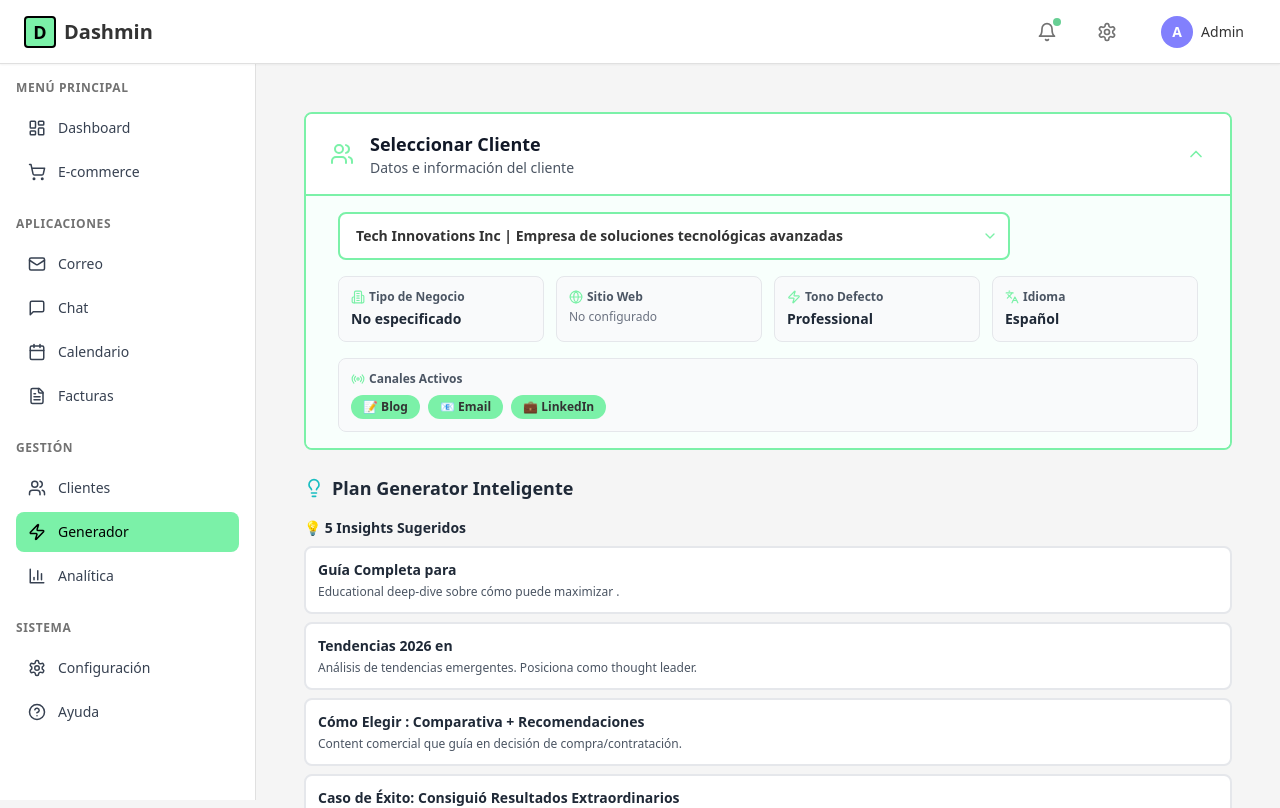
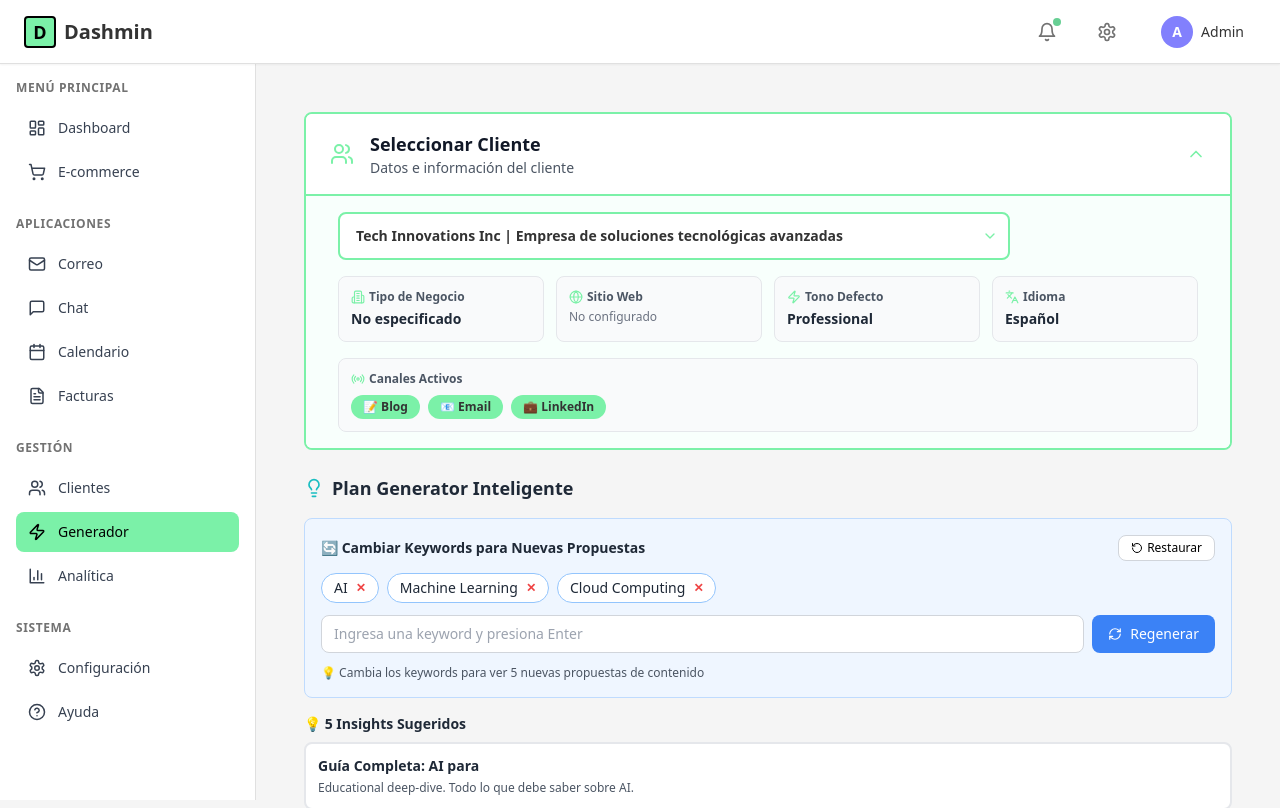
Before and after one commit to ioranadigital/io-neruda, a Next.js app in the folder frontend/: page /generators in a window 1280 px wide. Shown: the top 808 px of the page. Built offline with nearby package versions, Linux system fonts and the light colour scheme.

Commit message:
feat: add manual keyword changing to regenerate insights dynamically

```diff
--- a/frontend/src/components/panels/PlanGeneratorInteligente.tsx
+++ b/frontend/src/components/panels/PlanGeneratorInteligente.tsx
@@ -2,7 +2,7 @@
 
 import React, { useState, useEffect } from 'react';
 import { Client } from '../../types/client';
-import { Lightbulb } from 'lucide-react';
+import { Lightbulb, RefreshCw, RotateCcw } from 'lucide-react';
 
 export type InsightOrigin = 'direct_idea' | 'keyword_seo' | 'obsidian_drive';
 
@@ -25,49 +25,50 @@ interface PlanGeneratorInteligenteProps {
   onInsightSelect?: (insight: InsightSuggestion) => void;
 }
 
-const generateInsights = (client: Client | null): InsightSuggestion[] => {
-  if (!client) return [];
+const generateInsights = (keywords: string[], client: Client | null): InsightSuggestion[] => {
+  if (!client || keywords.length === 0) return [];
 
   const business = client.business_type || '';
   const audience = client.target_audience || '';
   const pillars = client.content_pillars || [];
-  const keywords = client.keywords_niche || [];
   const proposition = client.unique_proposition || '';
+  const primaryKeyword = keywords[0];
+  const secondaryKeywords = keywords.slice(1);
 
   return [
     {
       id: '1',
-      title: `${proposition ? `${proposition}: ` : ''}Guía Completa para ${audience}`,
-      description: `Educational deep-dive sobre cómo ${audience} puede maximizar ${business}.`,
-      suggestedKeywords: keywords.slice(0, 3),
+      title: `Guía Completa: ${primaryKeyword} para ${audience}`,
+      description: `Educational deep-dive. Todo lo que ${audience} debe saber sobre ${primaryKeyword}.`,
+      suggestedKeywords: keywords,
       contentPillars: pillars.slice(0, 2),
     },
     {
       id: '2',
-      title: `Tendencias ${new Date().getFullYear()} en ${business}`,
-      description: `Análisis de tendencias emergentes. Posiciona como thought leader.`,
-      suggestedKeywords: [...keywords.slice(0, 2), `tendencias ${business.toLowerCase()}`],
+      title: `Tendencias ${new Date().getFullYear()} en ${primaryKeyword}`,
+      description: `Análisis de tendencias emergentes y futuro de ${primaryKeyword}. Posiciónate como experto.`,
+      suggestedKeywords: [...keywords, `tendencias ${primaryKeyword.toLowerCase()}`],
       contentPillars: pillars.slice(0, 2),
     },
     {
       id: '3',
-      title: `Cómo Elegir ${business}: Comparativa + Recomendaciones`,
-      description: `Content comercial que guía en decisión de compra/contratación.`,
-      suggestedKeywords: [...keywords, `mejor ${business.toLowerCase()}`],
+      title: `Cómo Elegir ${primaryKeyword}: Comparativa + Guía de Selección`,
+      description: `Content comercial. Guía al usuario en decisión de compra/contratación de ${primaryKeyword}.`,
+      suggestedKeywords: [...keywords, `mejor ${primaryKeyword.toLowerCase()}`],
       contentPillars: pillars.slice(0, 2),
     },
     {
       id: '4',
-      title: `${client.success_case || `Caso de Éxito: ${audience} Consiguió Resultados Extraordinarios`}`,
-      description: `Storytelling + datos con métricas concretas. Máximo social proof.`,
+      title: `${audience}: Casos de Éxito con ${primaryKeyword}`,
+      description: `Storytelling + datos. Demuestra valor real de ${primaryKeyword} con métricas concretas.`,
       suggestedKeywords: keywords.slice(0, 2),
       contentPillars: pillars.slice(0, 2),
     },
     {
       id: '5',
-      title: `${audience}: Errores Comunes a Evitar en ${business}`,
-      description: `Educational + Posicionamiento. Identifica pain points.`,
-      suggestedKeywords: keywords.slice(0, 3),
+      title: `Errores Comunes al Usar ${primaryKeyword} (y Cómo Evitarlos)`,
+      description: `Educational + Posicionamiento. Identifica pain points comunes en ${primaryKeyword}.`,
+      suggestedKeywords: keywords,
       contentPillars: pillars.slice(0, 2),
     },
   ];
@@ -84,6 +85,8 @@ export default function PlanGeneratorInteligente({
   onInsightSelect,
 }: PlanGeneratorInteligenteProps) {
   const [mounted, setMounted] = useState(false);
+  const [customKeywords, setCustomKeywords] = useState<string[]>([]);
+  const [keywordInput, setKeywordInput] = useState('');
   const [insights, setInsights] = useState<InsightSuggestion[]>([]);
   const [selectedInsightId, setSelectedInsightId] = useState<string | null>(null);
 
@@ -93,11 +96,40 @@ export default function PlanGeneratorInteligente({
 
   useEffect(() => {
     if (selectedClient && mounted) {
-      const newInsights = generateInsights(selectedClient);
+      const clientKeywords = selectedClient.keywords_niche || [];
+      setCustomKeywords(clientKeywords);
+      const newInsights = generateInsights(clientKeywords, selectedClient);
       setInsights(newInsights);
       setSelectedInsightId(null);
     }
   }, [selectedClient, mounted]);
+
+  const handleAddKeyword = () => {
+    if (keywordInput.trim() && !customKeywords.includes(keywordInput.trim())) {
+      const updatedKeywords = [...customKeywords, keywordInput.trim()];
+      setCustomKeywords(updatedKeywords);
+      setKeywordInput('');
+      const newInsights = generateInsights(updatedKeywords, selectedClient);
+      setInsights(newInsights);
+      setSelectedInsightId(null);
+    }
+  };
+
+  const handleRemoveKeyword = (idx: number) => {
+    const updatedKeywords = customKeywords.filter((_, i) => i !== idx);
+    setCustomKeywords(updatedKeywords);
+    const newInsights = generateInsights(updatedKeywords, selectedClient);
+    setInsights(newInsights);
+    setSelectedInsightId(null);
+  };
+
+  const handleResetKeywords = () => {
+    const clientKeywords = selectedClient?.keywords_niche || [];
+    setCustomKeywords(clientKeywords);
+    const newInsights = generateInsights(clientKeywords, selectedClient);
+    setInsights(newInsights);
+    setSelectedInsightId(null);
+  };
 
   const handleSelectInsight = (insight: InsightSuggestion) => {
     setSelectedInsightId(insight.id);
@@ -113,6 +145,59 @@ export default function PlanGeneratorInteligente({
         <Lightbulb size={20} style={{ color: '#18bdc1' }} />
         <h3 className="text-lg font-bold text-gray-800">Plan Generator Inteligente</h3>
       </div>
+
+      {/* Cambiar Keywords */}
+      {selectedClient && (
+        <div className="bg-blue-50 border border-blue-200 rounded-lg p-4 space-y-3">
+          <div className="flex items-center justify-between">
+            <label className="text-sm font-semibold text-gray-800">🔄 Cambiar Keywords para Nuevas Propuestas</label>
+            <button
+              onClick={handleResetKeywords}
+              className="flex items-center gap-1 px-3 py-1 text-xs bg-white border border-gray-300 rounded-lg hover:bg-gray-50 transition"
+              title="Restaurar keywords originales del cliente"
+            >
+              <RotateCcw size={12} /> Restaurar
+            </button>
+          </div>
+
+          {/* Keywords Display */}
+          <div className="flex flex-wrap gap-2">
+            {customKeywords.map((kw, idx) => (
+              <div
+                key={idx}
+                className="flex items-center gap-2 px-3 py-1 bg-white border border-blue-300 rounded-full text-sm"
+              >
+                <span className="text-gray-800">{kw}</span>
+                <button
+                  onClick={() => handleRemoveKeyword(idx)}
+                  className="text-red-500 hover:text-red-700 text-xs font-bold"
+                >
+                  ✕
+                </button>
+              </div>
+            ))}
+          </div>
+
+          {/* Input Nueva Keyword */}
+          <div className="flex gap-2">
+            <input
+              type="text"
+              value={keywordInput}
+              onChange={(e) => setKeywordInput(e.target.value)}
+              onKeyPress={(e) => e.key === 'Enter' && handleAddKeyword()}
+              placeholder="Ingresa una keyword y presiona Enter"
+              className="flex-1 px-3 py-2 border border-gray-300 rounded-lg text-sm focus:ring-2 focus:ring-blue-500"
+            />
+            <button
+              onClick={handleAddKeyword}
+              className="px-4 py-2 bg-blue-500 text-white rounded-lg hover:bg-blue-600 transition text-sm font-medium flex items-center gap-2"
+            >
+              <RefreshCw size={14} /> Regenerar
+            </button>
+          </div>
+          <p className="text-xs text-gray-600">💡 Cambia los keywords para ver 5 nuevas propuestas de contenido</p>
+        </div>
+      )}
 
       {/* 5 Insights Sugeridos */}
       {selectedClient && insights.length > 0 && (
```
